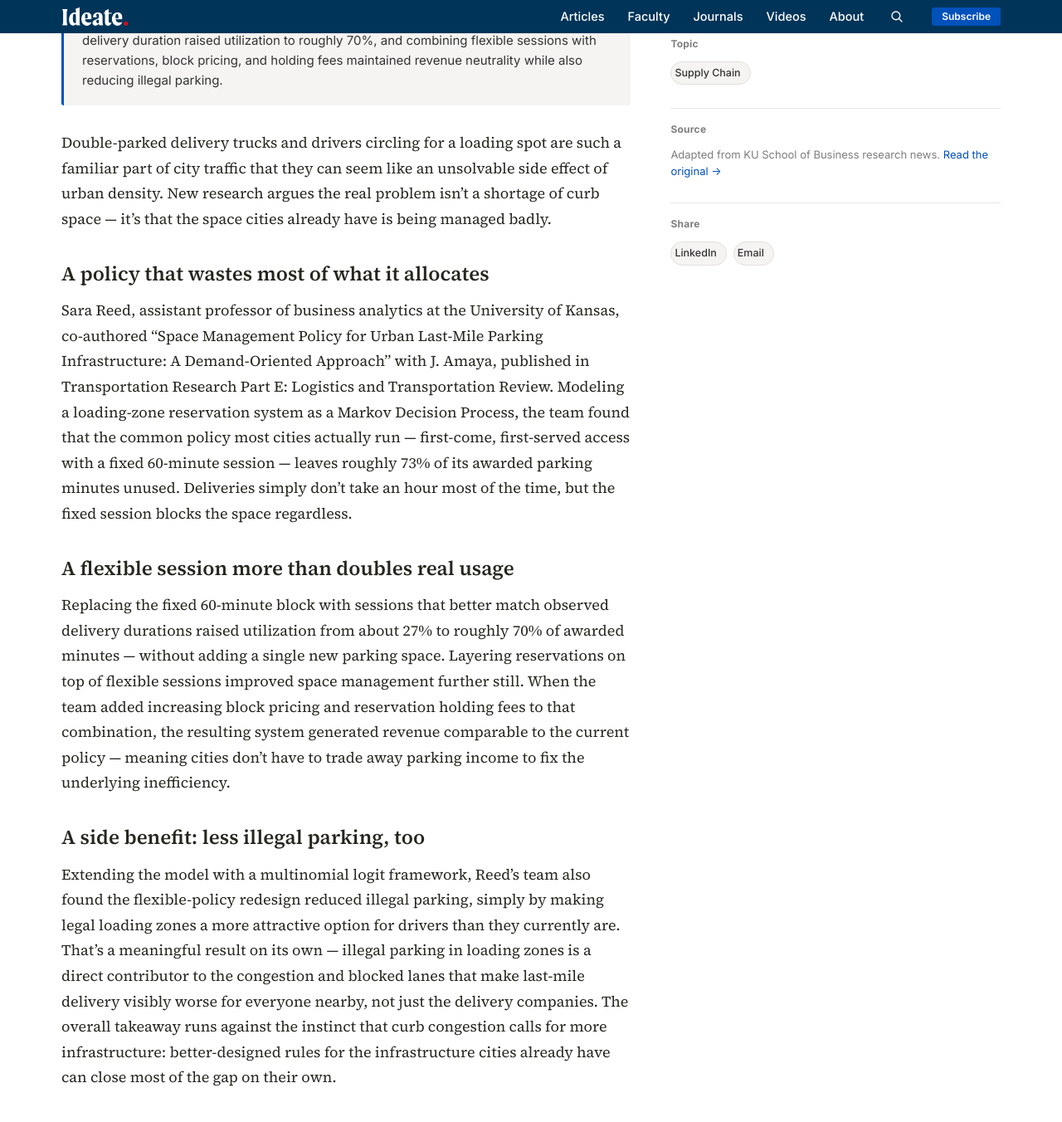
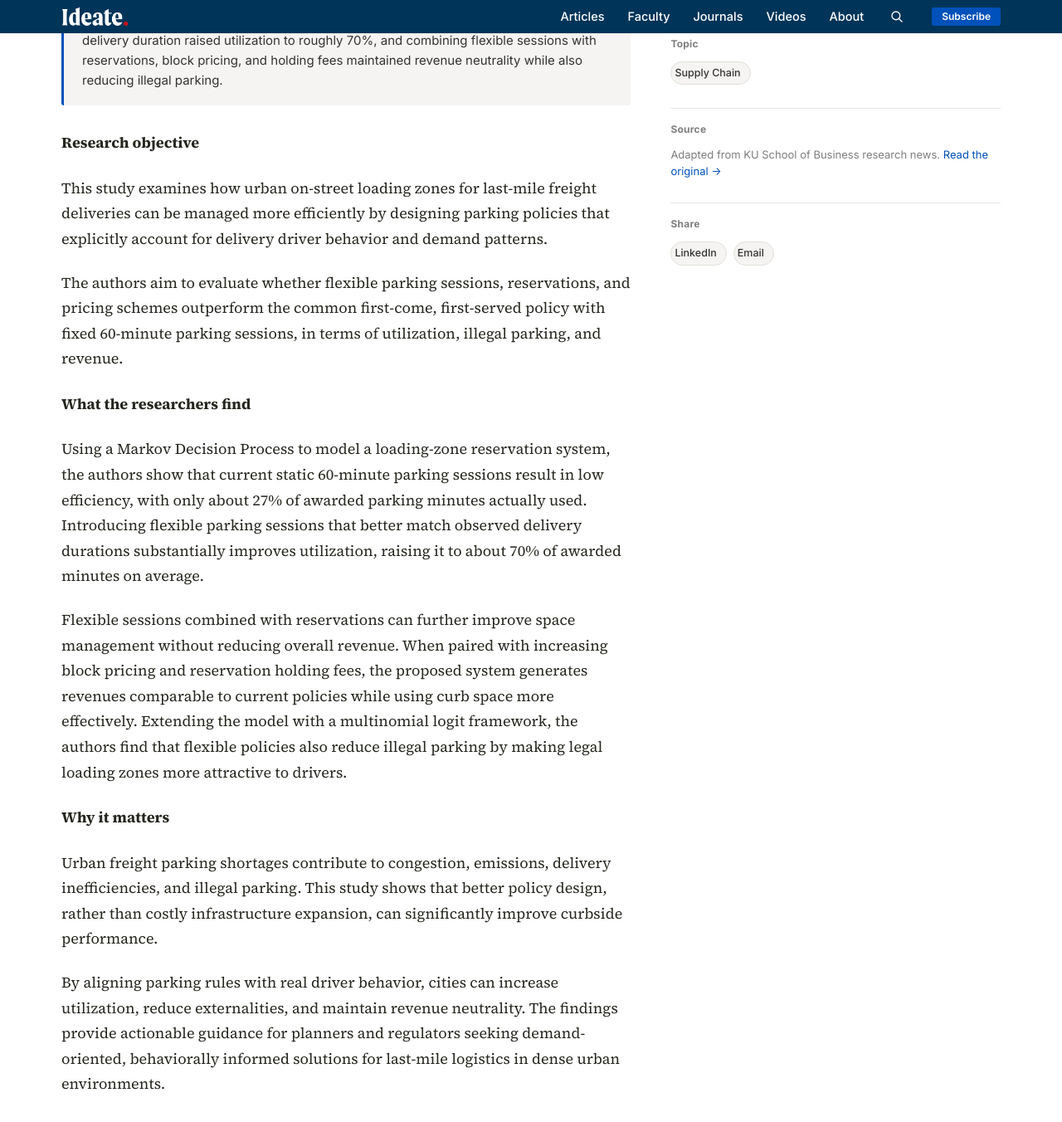
Before and after one commit to KUBschool/ideate, a Jekyll site: the page built from _articles/2025-06-16-freight-loading-zone-policy.md, in a window 1280 px wide and 1400 px high, scrolled down 1034 px. Shown: the top 1352 px of the window at 83% size. Built offline with Jekyll 4.4.1, drawn with Linux system fonts in a browser that asks for light colours; some of the changed text lies outside the part shown.

Commit message:
Update Article “2025-06-16-freight-loading-zone-policy”

```diff
--- a/_articles/2025-06-16-freight-loading-zone-policy.md
+++ b/_articles/2025-06-16-freight-loading-zone-policy.md
@@ -1,34 +1,41 @@
 ---
-title: "Cities are wasting most of their delivery loading zones — and it's not because there isn't enough space"
-dek: "The standard 60-minute, first-come loading zone leaves nearly three-quarters of its awarded parking time unused. A demand-based redesign more than doubled that utilization without cutting city revenue."
+title: Cities are wasting most of their delivery loading zones — and it's not
+  because there isn't enough space
+dek: The standard 60-minute, first-come loading zone leaves nearly
+  three-quarters of its awarded parking time unused. A demand-based redesign
+  more than doubled that utilization without cutting city revenue.
 topic: supply-chain
 faculty:
   - sara-reed
-byline: "Sara Reed"
-date: 2025-06-16
+byline: Sara Reed
+date: 2025-08-01
 image_tint: limestone
 featured: false
-source_url: "https://business.ku.edu/research-and-faculty/analytics-information-operations/research-insights"
-answer_box: >-
-  Modeling urban loading-zone management as a Markov Decision Process,
-  research finds the common first-come, first-served policy with fixed
-  60-minute parking sessions uses only about 27% of its awarded parking
-  minutes. Flexible sessions matched to actual delivery duration raised
-  utilization to roughly 70%, and combining flexible sessions with
-  reservations, block pricing, and holding fees maintained revenue
-  neutrality while also reducing illegal parking.
+source_url: https://business.ku.edu/research-and-faculty/analytics-information-operations/research-insights
+answer_box: Modeling urban loading-zone management as a Markov Decision Process,
+  research finds the common first-come, first-served policy with fixed 60-minute
+  parking sessions uses only about 27% of its awarded parking minutes. Flexible
+  sessions matched to actual delivery duration raised utilization to roughly
+  70%, and combining flexible sessions with reservations, block pricing, and
+  holding fees maintained revenue neutrality while also reducing illegal
+  parking.
+journal: "Transportation Research Part E: Logistics and Transportation Review"
+journal_url: https://www.sciencedirect.com/science/article/abs/pii/S1366554525002261
 ---
+#### Research objective
 
-Double-parked delivery trucks and drivers circling for a loading spot are such a familiar part of city traffic that they can seem like an unsolvable side effect of urban density. New research argues the real problem isn't a shortage of curb space — it's that the space cities already have is being managed badly.
+This study examines how urban on-street loading zones for last-mile freight deliveries can be managed more efficiently by designing parking policies that explicitly account for delivery driver behavior and demand patterns.
 
-## A policy that wastes most of what it allocates
+The authors aim to evaluate whether flexible parking sessions, reservations, and pricing schemes outperform the common first-come, first-served policy with fixed 60-minute parking sessions, in terms of utilization, illegal parking, and revenue.
 
-Sara Reed, assistant professor of business analytics at the University of Kansas, co-authored "Space Management Policy for Urban Last-Mile Parking Infrastructure: A Demand-Oriented Approach" with J. Amaya, published in Transportation Research Part E: Logistics and Transportation Review. Modeling a loading-zone reservation system as a Markov Decision Process, the team found that the common policy most cities actually run — first-come, first-served access with a fixed 60-minute session — leaves roughly 73% of its awarded parking minutes unused. Deliveries simply don't take an hour most of the time, but the fixed session blocks the space regardless.
+#### What the researchers find
 
-## A flexible session more than doubles real usage
+Using a Markov Decision Process to model a loading-zone reservation system, the authors show that current static 60-minute parking sessions result in low efficiency, with only about 27% of awarded parking minutes actually used. Introducing flexible parking sessions that better match observed delivery durations substantially improves utilization, raising it to about 70% of awarded minutes on average.
 
-Replacing the fixed 60-minute block with sessions that better match observed delivery durations raised utilization from about 27% to roughly 70% of awarded minutes — without adding a single new parking space. Layering reservations on top of flexible sessions improved space management further still. When the team added increasing block pricing and reservation holding fees to that combination, the resulting system generated revenue comparable to the current policy — meaning cities don't have to trade away parking income to fix the underlying inefficiency.
+Flexible sessions combined with reservations can further improve space management without reducing overall revenue. When paired with increasing block pricing and reservation holding fees, the proposed system generates revenues comparable to current policies while using curb space more effectively. Extending the model with a multinomial logit framework, the authors find that flexible policies also reduce illegal parking by making legal loading zones more attractive to drivers.
 
-## A side benefit: less illegal parking, too
+#### Why it matters
 
-Extending the model with a multinomial logit framework, Reed's team also found the flexible-policy redesign reduced illegal parking, simply by making legal loading zones a more attractive option for drivers than they currently are. That's a meaningful result on its own — illegal parking in loading zones is a direct contributor to the congestion and blocked lanes that make last-mile delivery visibly worse for everyone nearby, not just the delivery companies. The overall takeaway runs against the instinct that curb congestion calls for more infrastructure: better-designed rules for the infrastructure cities already have can close most of the gap on their own.
+Urban freight parking shortages contribute to congestion, emissions, delivery inefficiencies, and illegal parking. This study shows that better policy design, rather than costly infrastructure expansion, can significantly improve curbside performance.
+
+By aligning parking rules with real driver behavior, cities can increase utilization, reduce externalities, and maintain revenue neutrality. The findings provide actionable guidance for planners and regulators seeking demand-oriented, behaviorally informed solutions for last-mile logistics in dense urban environments.
```
